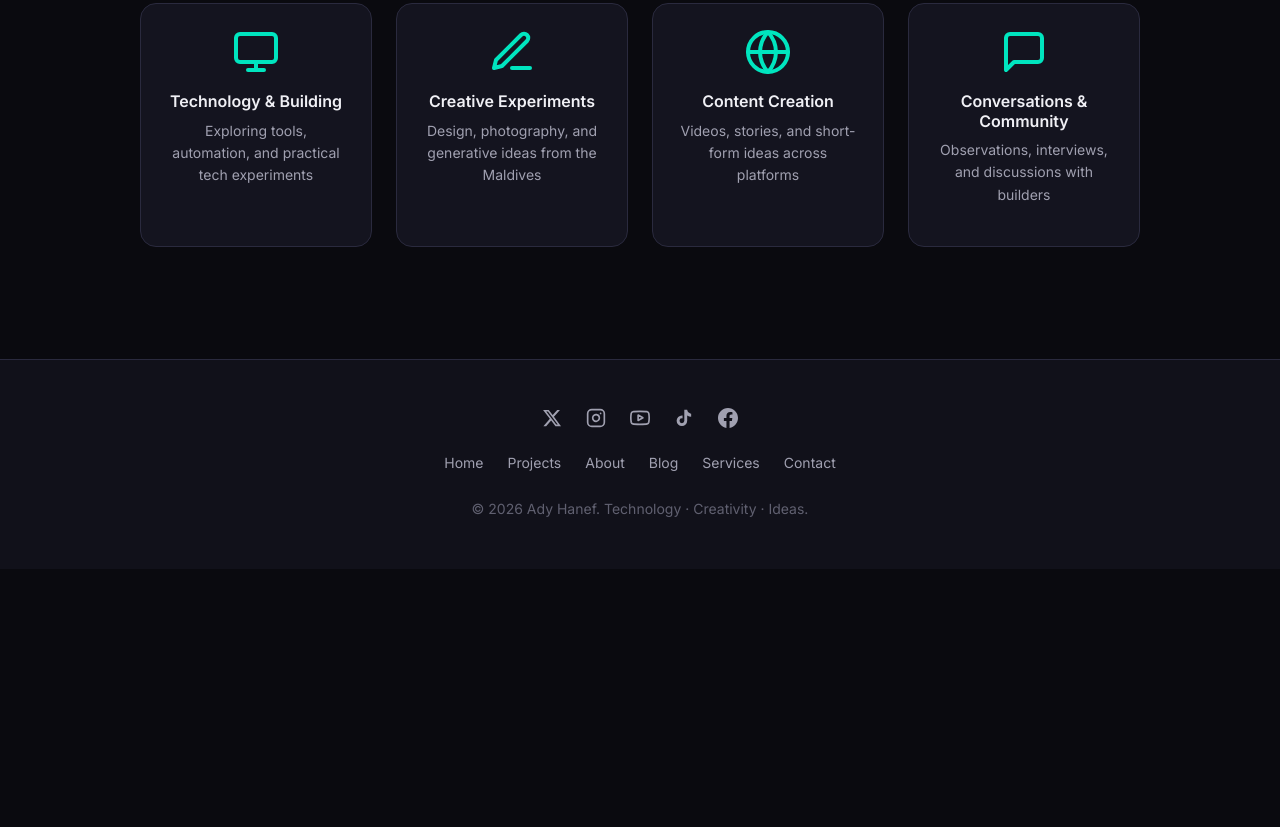
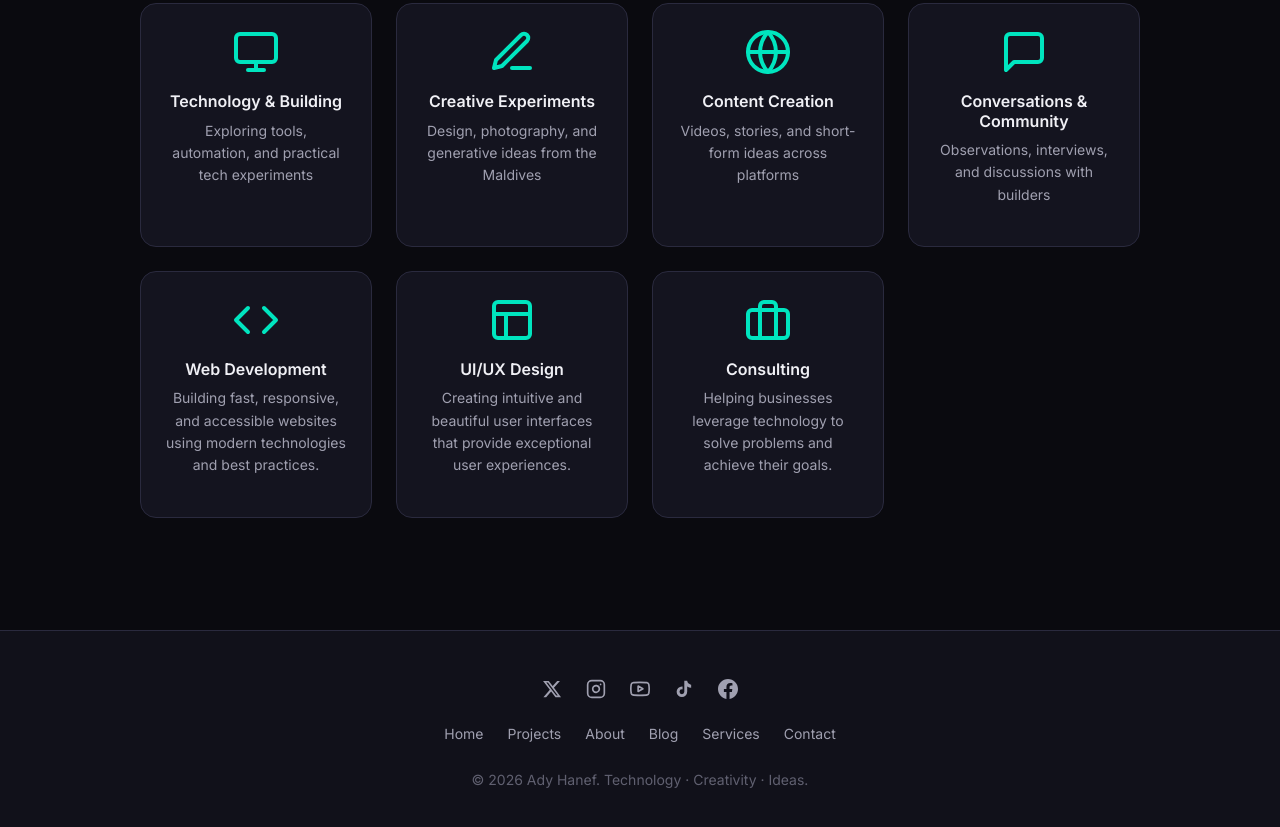
Before and after one commit to aadham5790/adhanef, a website: page about.html in a window 1280 px wide. Shown: the part 1672-2499 px from the top of the page. Before the commit the page ends 2241 px from the top, so only its background shows below. Drawn offline with Linux system fonts and the light colour scheme.

Commit message:
Add Web Development, UI/UX Design, and Consulting cards to About What I Do section

```diff
--- a/about.html
+++ b/about.html
@@ -139,6 +139,27 @@
             <h3>Conversations & Community</h3>
             <p>Observations, interviews, and discussions with builders</p>
           </div>
+          <div class="skill-card">
+            <div class="skill-icon">
+              <svg viewBox="0 0 24 24" fill="none" stroke="currentColor" stroke-width="2" stroke-linecap="round" stroke-linejoin="round"><polyline points="16 18 22 12 16 6"/><polyline points="8 6 2 12 8 18"/></svg>
+            </div>
+            <h3>Web Development</h3>
+            <p>Building fast, responsive, and accessible websites using modern technologies and best practices.</p>
+          </div>
+          <div class="skill-card">
+            <div class="skill-icon">
+              <svg viewBox="0 0 24 24" fill="none" stroke="currentColor" stroke-width="2" stroke-linecap="round" stroke-linejoin="round"><rect x="3" y="3" width="18" height="18" rx="2" ry="2"/><line x1="3" y1="9" x2="21" y2="9"/><line x1="9" y1="21" x2="9" y2="9"/></svg>
+            </div>
+            <h3>UI/UX Design</h3>
+            <p>Creating intuitive and beautiful user interfaces that provide exceptional user experiences.</p>
+          </div>
+          <div class="skill-card">
+            <div class="skill-icon">
+              <svg viewBox="0 0 24 24" fill="none" stroke="currentColor" stroke-width="2" stroke-linecap="round" stroke-linejoin="round"><rect x="2" y="7" width="20" height="14" rx="2" ry="2"/><path d="M16 21V5a2 2 0 0 0-2-2h-4a2 2 0 0 0-2 2v16"/></svg>
+            </div>
+            <h3>Consulting</h3>
+            <p>Helping businesses leverage technology to solve problems and achieve their goals.</p>
+          </div>
         </div>
       </div>
     </section>
```
